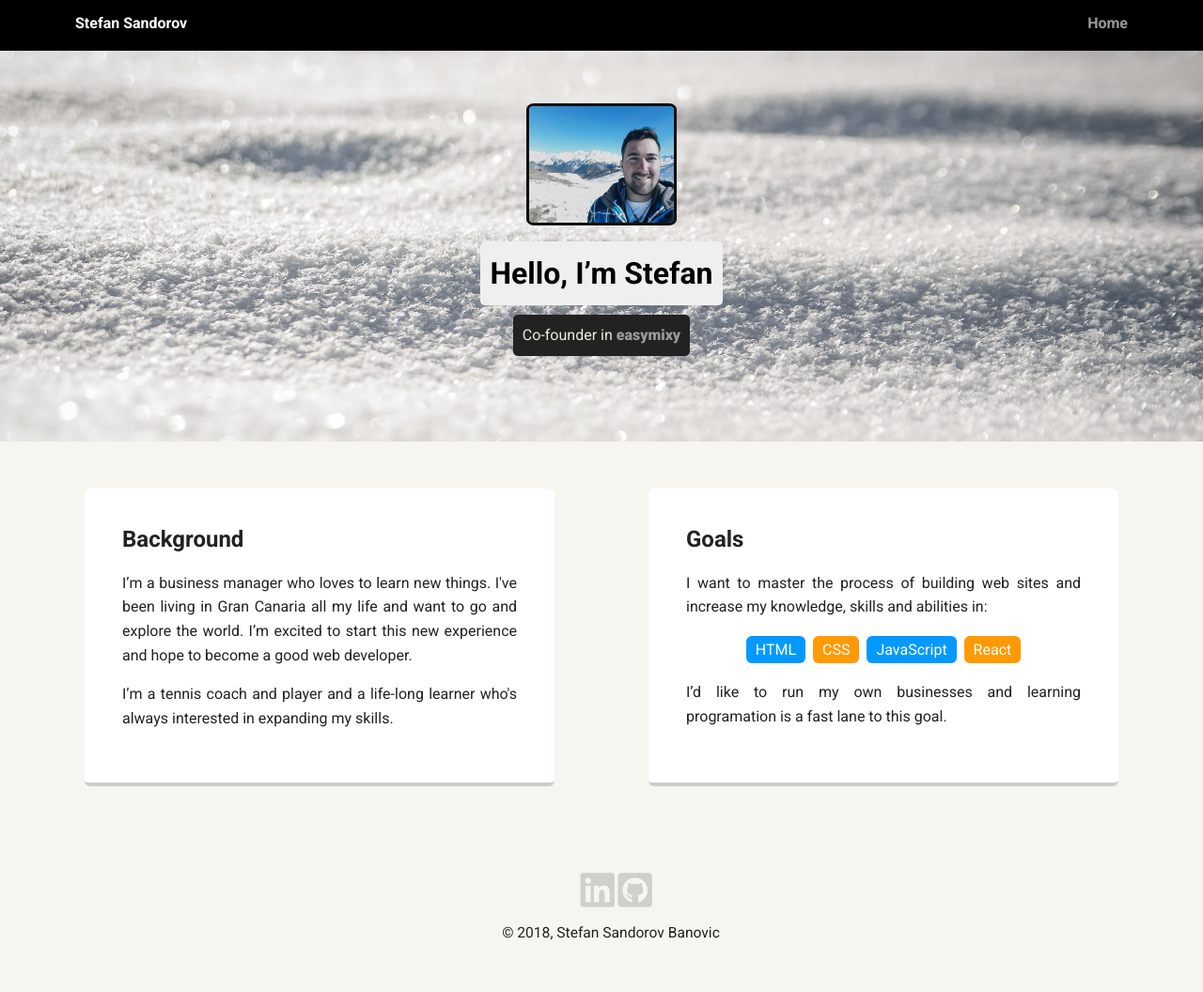
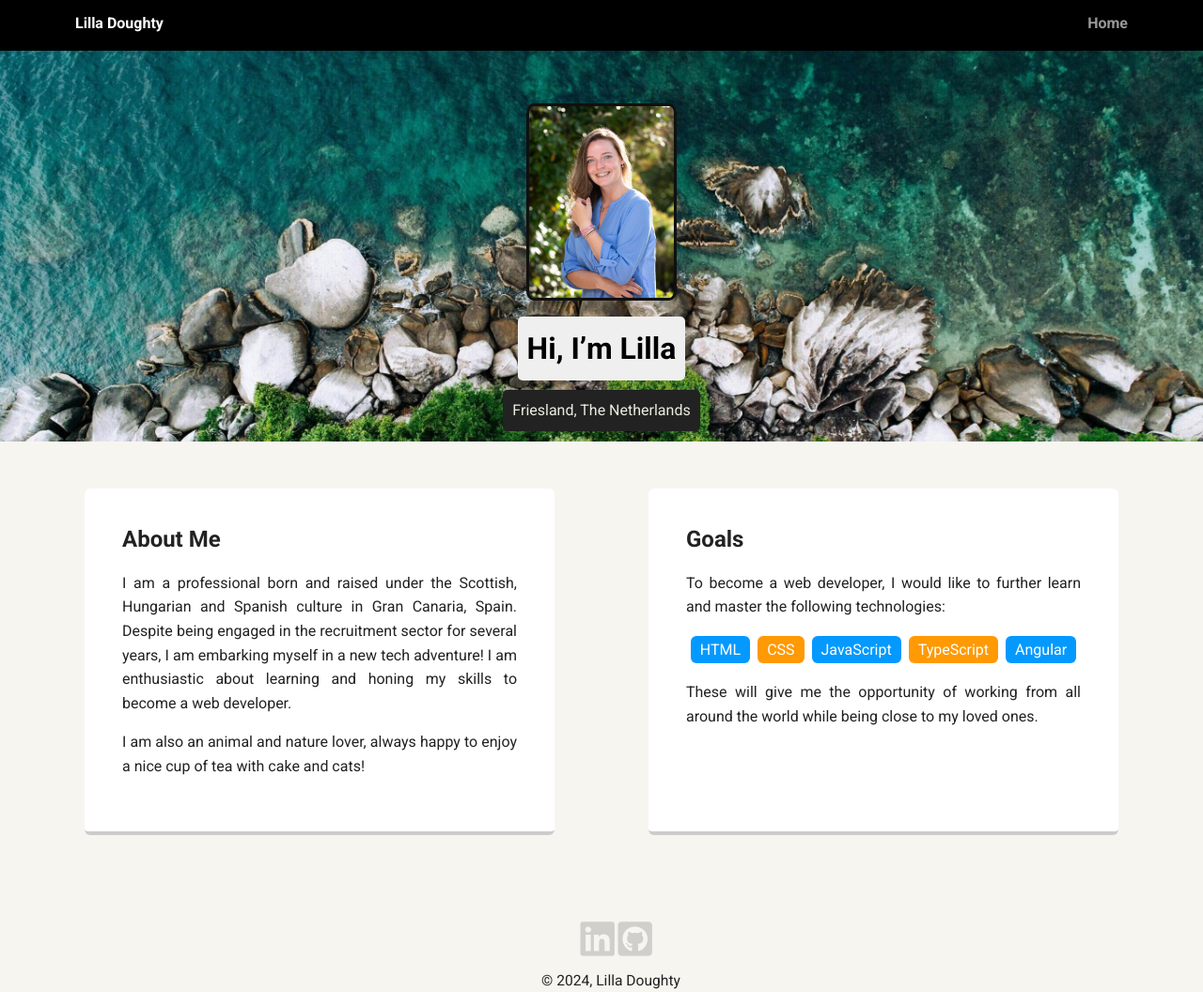
Before and after one commit to LillaDou/CSS-HTML5-Project-1, a plain HTML site: page index.html in a window 1280 px wide. Shown: the whole page at 94% size. Drawn offline with Linux system fonts and the light colour scheme; a web font is replaced by a local one.

Commit message:
Project 1 - main tasks finished

```diff
--- a/index.html
+++ b/index.html
@@ -2,7 +2,7 @@
 <html lang="en">
 <head>
   <meta charset="utf-8">
-  <title>Stefan Sandorov's Profile</title>
+  <title>Portfolio - Lilla Doughty</title>
   <meta name="viewport" content="width=device-width, initial-scale=1.0">
   <link rel="stylesheet" href="styles.css">
   <link href="https://fonts.googleapis.com/css?family=Muli%7CRoboto:400,300,500,700,900" rel="stylesheet">
@@ -13,51 +13,53 @@
 
   <div class="main-nav">
       <ul class="nav">
-        <li class="name">Stefan Sandorov</li>
+        <li class="name">Lilla Doughty</li>
         <li><a href="index.html">Home</a></li>
       </ul>
   </div>
 
   <header>
-    <img src="images/stefan.jpg" alt="Drawing of Jane Smith" class="profile-image">
-    <h1 class="tag name">Hello, I’m Stefan</h1>
-    <p class="tag location">Co-founder in <a id = "easymixy" href="https://www.easymixy.com/">easymixy</a></p>
+    <img src="images/lilla.jpg" alt="A picture of Lilla with a blue shirt in the green woods" class="profile-image">
+    <h1 class="tag name">Hi, I’m Lilla</h1>
+    <p class="tag location">Friesland, The Netherlands</p>
   </header>
 
   <main class="flex">
     <div class="card">
-      <h2>Background</h2>
-      <p>I’m a business manager who loves to learn new things. I've been living in Gran Canaria all
-        my life and want to go and explore the world. I’m excited to start this new experience and hope to become a good web developer.</p>
-      <p>I’m a tennis coach and player and a life-long learner who's always interested in expanding my skills.</p>
+      <h2>About Me</h2>
+      <p>I am a professional born and raised under the Scottish, Hungarian and Spanish culture in Gran Canaria,
+        Spain. Despite being engaged in the recruitment sector for several years, I am embarking myself in a new tech adventure!
+        I am enthusiastic about learning and honing my skills to become a web developer.</p>
+      <p>I am also an animal and nature lover, always happy to enjoy a nice cup of tea with cake and cats!</p>
     </div>
 
     <div class="card">
       <h2>Goals</h2>
-      <p>I want to master the process of building web sites and increase my knowledge, skills and abilities in:</p>
+      <p>To become a web developer, I would like to further learn and master the following technologies:</p>
       <ul class="skills">
         <li>HTML</li>
         <li>CSS</li>
         <li>JavaScript</li>
-        <li>React</li>
+        <li>TypeScript</li>
+        <li>Angular</li>
       </ul>
-      <p>I’d like to run my own businesses and learning programation is a fast lane to this goal.</p>
+      <p>These will give me the opportunity of working from all around the world while being close to my loved ones.</p>
     </div>
 
   </main>
   <footer>
     <ul>
-      <li><a href="https://www.linkedin.com/in/stefan-sandorov-8b9a3b103/" class="social">
+      <li><a href="https://www.linkedin.com/in/lilladoughty/" class="social">
           <i class="fab fa-linkedin fa-2x"></i>
         </a>
       </li>
       <li>
-        <a href="https://github.com/Sandmaker01" class="social">
+        <a href="https://github.com/LillaDou" class="social">
           <i class="fab fa-github-square fa-2x"></i>
         </a>
       </li>
     </ul>
-    <p class="copyright">&copy; 2018, Stefan Sandorov Banovic</p>
+    <p class="copyright">&copy; 2024, Lilla Doughty</p>
   </footer>
 </body>
 </html>
--- a/styles.css
+++ b/styles.css
@@ -58,7 +58,7 @@ a:hover {
 
 header {
   text-align: center;
-  background: url('images/background_1.jpg') no-repeat top center ;
+  background: url('images/background.jpg') no-repeat top center ;
   background-size: cover;
   overflow: hidden;
   padding-top: 60px;
@@ -69,7 +69,7 @@ header {
 header .profile-image {
   margin-top: 50px;
   width: 160px;
-  height: 130px;
+  height: 210px;
   border-radius: 5%;
   border: 3px solid rgb(17, 16, 16);
   transition: all .5s;
```
Also changed, not shown: images/._background.jpg (added), images/._lilla.jpg (added), images/background.jpg (added), images/lilla.jpg (added).
